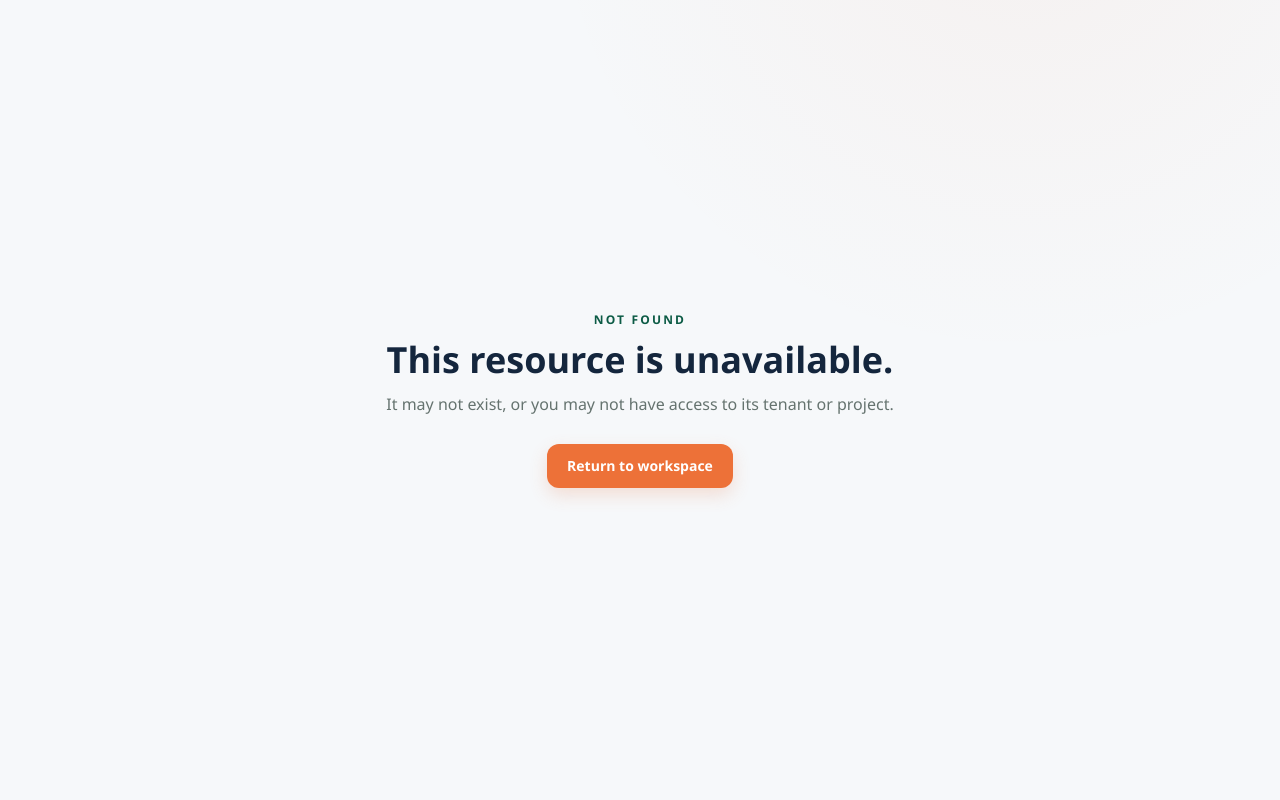
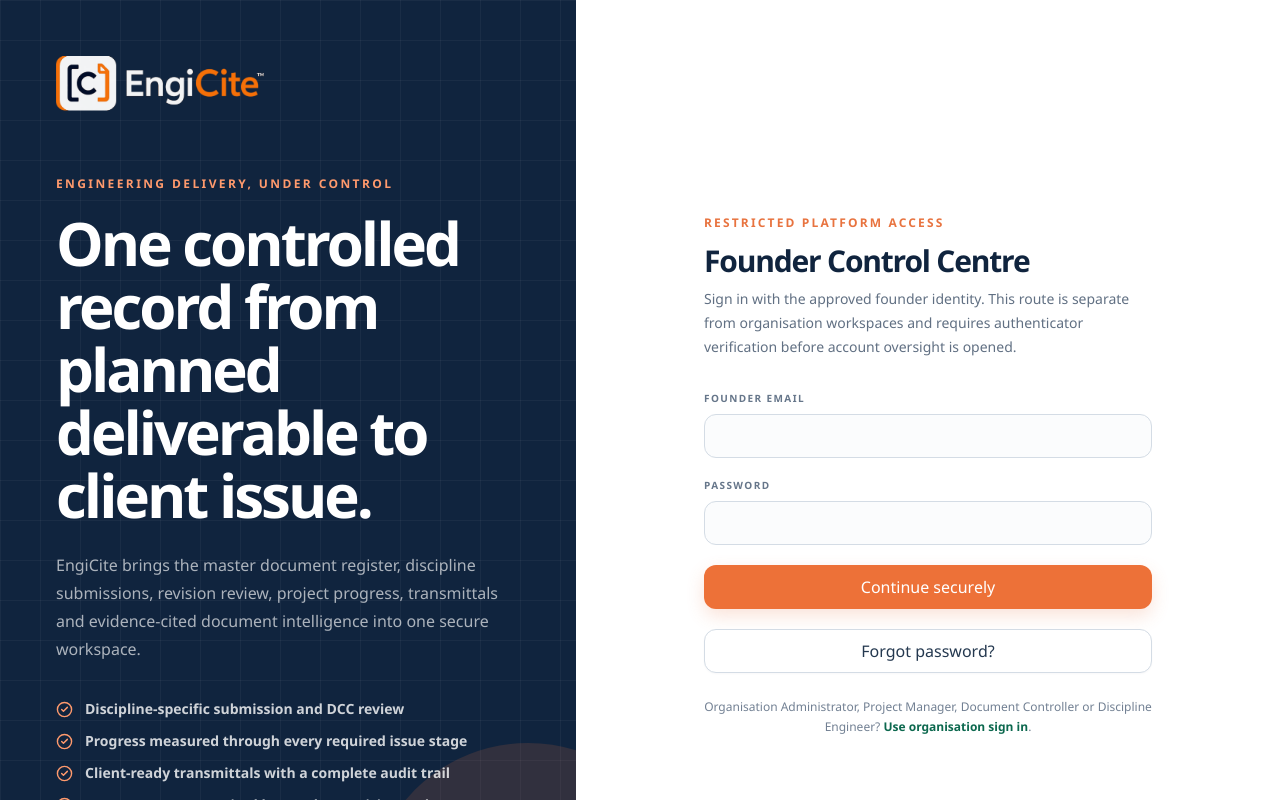
Before and after one commit to Glitterpen/EngiVault, a Next.js app in the folder apps/web/: page /founder-access in a window 1280 px wide. Before the commit this address had no page. Shown: the top 800 px of the page. Built offline with nearby package versions, Linux system fonts and the light colour scheme.

Commit message:
Separate founder authentication from organisations

```diff
--- a/apps/web/src/app/(auth)/actions.ts
+++ b/apps/web/src/app/(auth)/actions.ts
@@ -15,27 +15,32 @@
 const passwordResetSchema=z.object({password,confirmPassword:z.string()}).refine(value=>value.password===value.confirmPassword,{message:"Passwords must match.",path:["confirmPassword"]});
 const invitationDestination=/^\/invite\/([a-f0-9]{64})$/i;
 const loginRoles=new Set(["organisation_admin","project_admin","document_controller","engineer"]);
+const founderAccessSchema=z.object({
+  is_founder:z.boolean(),access_status:z.string(),require_mfa:z.boolean(),current_aal:z.string(),authorised:z.boolean(),
+});
 type AccessError={code?:string;message?:string;details?:string;hint?:string};
 const accessErrorSummary=(error:AccessError|null)=>error?{code:error.code,message:error.message,details:error.details,hint:error.hint}:null;
+
+function signInErrorMessage(error:{code?:string;status?:number}){
+  const code=error.code??`http_${error.status}`;
+  const guidance=code==="email_not_confirmed"
+    ? "Your email has not been verified. Open the secure account-verification email, then try again."
+    : code==="invalid_credentials"
+      ? "The email or password is incorrect. Check both entries and try again."
+      : code==="user_banned"
+        ? "This account is currently disabled. Contact the authorised account administrator."
+        : code==="over_request_rate_limit"
+          ? "Too many sign-in attempts. Wait a few minutes and try again."
+          : "Sign-in could not be completed. Try again shortly.";
+  return {message:`${guidance} Reference: ${code}.`,showResend:code==="email_not_confirmed"};
+}
 
 export async function login(_:AuthState, formData:FormData):Promise<AuthState> {
   const parsed=loginSchema.safeParse(Object.fromEntries(formData));
   if(!parsed.success) return {errors:parsed.error.flatten().fieldErrors};
   const supabase=await createClient();
   const {data:authentication,error}=await supabase.auth.signInWithPassword(parsed.data);
-  if(error){
-    const code=error.code??`http_${error.status}`;
-    const guidance=code==="email_not_confirmed"
-      ? "Your email has not been verified. Open the secure account-verification email sent for your organisation, then try again."
-      : code==="invalid_credentials"
-        ? "The email or password is incorrect. Check both entries and try again."
-        : code==="user_banned"
-          ? "This account is currently disabled. Contact an organisation administrator."
-          : code==="over_request_rate_limit"
-            ? "Too many sign-in attempts. Wait a few minutes and try again."
-            : "Sign-in could not be completed. Try again shortly.";
-    return {message:`${guidance} Reference: ${code}.`,showResend:code==="email_not_confirmed"};
-  }
+  if(error)return signInErrorMessage(error);
   const destination=safeAuthDestination(String(formData.get("next")??""));
   const invitation=destination.match(invitationDestination);
   if(invitation){
@@ -80,6 +85,28 @@
     return {message:"This account has no active organisation or authorised project role. Ask your Organisation Administrator for an invitation."};
   }
   redirect(destination);
+}
+
+export async function founderLogin(_:AuthState,formData:FormData):Promise<AuthState>{
+  const parsed=loginSchema.safeParse(Object.fromEntries(formData));
+  if(!parsed.success)return {errors:parsed.error.flatten().fieldErrors};
+  const supabase=await createClient();
+  const {error}=await supabase.auth.signInWithPassword(parsed.data);
+  if(error)return signInErrorMessage(error);
+  const {data,error:accessError}=await supabase.rpc("get_founder_access_status");
+  const access=founderAccessSchema.safeParse(data);
+  if(accessError||!access.success){
+    console.error("[auth] Founder access verification failed",accessErrorSummary(accessError));
+    await supabase.auth.signOut();
+    return {message:"Founder access could not be verified. Try again shortly."};
+  }
+  if(!access.data.is_founder||access.data.access_status!=="active"){
+    await supabase.auth.signOut();
+    return {message:"This identity is not authorised for the EngiCite Founder Control Centre."};
+  }
+  const requested=safeAuthDestination(String(formData.get("next")??""));
+  const destination=requested.startsWith("/founder")?requested:"/founder";
+  redirect(access.data.authorised?destination:"/founder/security");
 }
 export async function register(_:AuthState, formData:FormData):Promise<AuthState> {
   const requestedDestination=safeAuthDestination(String(formData.get("next")??""));
@@ -161,7 +188,7 @@
       .maybeSingle();
     if(invitationError||!data)return {message:"Password recovery can only be requested for the exact work email on an active project invitation."};
   }
-  const returnDestination=invitation?requestedDestination:"/app";
+  const returnDestination=invitation?requestedDestination:requestedDestination.startsWith("/founder")?"/founder":"/app";
   const appUrl=process.env.NEXT_PUBLIC_APP_URL ?? "http://127.0.0.1:3000";
   const confirmationUrl=passwordRecoveryConfirmationUrl(appUrl,returnDestination);
   const {error}=await supabase.auth.resetPasswordForEmail(parsed.data,{redirectTo:confirmationUrl});
--- /dev/null
+++ b/apps/web/src/app/(auth)/founder-access/page.tsx
@@ -0,0 +1,9 @@
+import {FounderLoginForm} from "@/components/founder-login-form";
+import {founderLogin,requestPasswordReset} from "../actions";
+
+export const metadata={title:"Founder sign in"};
+
+export default async function FounderAccessPage({searchParams}:{searchParams:Promise<{next?:string}>}){
+  const {next}=await searchParams;
+  return <FounderLoginForm action={founderLogin} resetAction={requestPasswordReset} next={next}/>;
+}
--- /dev/null
+++ b/apps/web/src/components/founder-login-form.tsx
@@ -0,0 +1,37 @@
+"use client";
+
+import Link from "next/link";
+import {useActionState} from "react";
+import type {AuthState} from "@/app/(auth)/actions";
+
+export function FounderLoginForm({
+  action,
+  resetAction,
+  next,
+}:{
+  action:(state:AuthState,data:FormData)=>Promise<AuthState>;
+  resetAction:(state:AuthState,data:FormData)=>Promise<AuthState>;
+  next?:string;
+}){
+  const [state,formAction,pending]=useActionState(action,undefined);
+  const [resetState,resetFormAction,resetPending]=useActionState(resetAction,undefined);
+  return <div className="w-full max-w-md">
+    <p className="text-xs font-extrabold uppercase tracking-[.18em] text-[#e8733f]">Restricted platform access</p>
+    <h2 className="mt-3 text-3xl font-semibold tracking-[-.04em] text-[#10243e]">Founder Control Centre</h2>
+    <p className="mt-2 text-sm leading-6 text-[#617083]">Sign in with the approved founder identity. This route is separate from organisation workspaces and requires authenticator verification before account oversight is opened.</p>
+    <form action={formAction} className="mt-8 space-y-5">
+      <input type="hidden" name="next" value={next?.startsWith("/founder")?next:"/founder"}/>
+      <Field label="Founder email" name="email" type="email" autoComplete="email" error={state?.errors?.email?.[0]??resetState?.errors?.email?.[0]}/>
+      <Field label="Password" name="password" type="password" autoComplete="current-password" error={state?.errors?.password?.[0]}/>
+      {state?.message&&<div className="rounded-xl border border-[#e3cbc5] bg-[#fff7f4] p-3 text-sm leading-6 text-[#7f3b26]" role="alert">{state.message}</div>}
+      {resetState?.message&&<div className="rounded-xl border border-[#d3ddd8] bg-[#eef4f1] p-3 text-sm leading-6" role="status">{resetState.message}</div>}
+      <button className="ev-button w-full" disabled={pending||resetPending}>{pending?"Verifying founder identity…":"Continue securely"}</button>
+      <button className="ev-button-secondary w-full justify-center" type="submit" formAction={resetFormAction} formNoValidate disabled={pending||resetPending}>{resetPending?"Requesting password reset…":"Forgot password?"}</button>
+    </form>
+    <p className="mt-6 text-center text-xs leading-5 text-[#728093]">Organisation Administrator, Project Manager, Document Controller or Discipline Engineer? <Link href="/login" className="font-bold text-[#0c684e] hover:underline">Use organisation sign in</Link>.</p>
+  </div>;
+}
+
+function Field({label,name,type,autoComplete,error}:{label:string;name:string;type:string;autoComplete:string;error?:string}){
+  return <label className="block"><span className="ev-label">{label}</span><input className="ev-input" name={name} type={type} autoComplete={autoComplete} required aria-invalid={Boolean(error)}/>{error&&<span className="mt-1.5 block text-xs text-red-700">{error}</span>}</label>;
+}
--- a/apps/web/src/lib/auth-destination.ts
+++ b/apps/web/src/lib/auth-destination.ts
@@ -6,6 +6,7 @@
     candidate === "/organisation/setup" ||
     candidate === "/founder" ||
     candidate === "/founder/security" ||
+    candidate.startsWith("/founder/") ||
     candidate.startsWith("/app/") ||
     candidate.startsWith("/app?") ||
     invitationPath.test(candidate)
--- a/apps/web/src/lib/auth.ts
+++ b/apps/web/src/lib/auth.ts
@@ -4,7 +4,7 @@
 import { createClient } from "@/lib/supabase/server";
 import {readAdminPreview} from "@/lib/admin-preview";
 
-export const requireAuthenticatedUser=cache(async()=>{const supabase=await createClient();const {data:{user}}=await supabase.auth.getUser();if(!user)redirect("/login");return {supabase,user};});
+export const requireAuthenticatedUser=cache(async(loginPath="/login")=>{const supabase=await createClient();const {data:{user}}=await supabase.auth.getUser();if(!user)redirect(loginPath);return {supabase,user};});
 export const requireUser=cache(async()=>{
  const authenticated=await requireAuthenticatedUser();
  const {data:organisations,error}=await authenticated.supabase.rpc("get_my_organisations").limit(1);
--- a/apps/web/src/lib/founder.ts
+++ b/apps/web/src/lib/founder.ts
@@ -49,7 +49,7 @@
 export type FounderUser=z.infer<typeof founderUserSchema>;
 
 export async function getFounderAccessStatus():Promise<FounderAccess>{
-  const {supabase}=await requireAuthenticatedUser();
+  const {supabase}=await requireAuthenticatedUser("/founder-access?next=%2Ffounder");
   const {data,error}=await supabase.rpc("get_founder_access_status");
   if(error)throw new Error(`Founder access verification failed: ${error.code}`);
   return accessSchema.parse(data);
--- /dev/null
+++ b/apps/web/src/lib/protected-route.ts
@@ -0,0 +1,3 @@
+export function protectedSignInPath(pathname:string){
+  return pathname.startsWith("/founder")?"/founder-access":"/login";
+}
--- a/apps/web/src/lib/supabase/proxy.ts
+++ b/apps/web/src/lib/supabase/proxy.ts
@@ -1,6 +1,7 @@
 import { createServerClient } from "@supabase/ssr";
 import { NextResponse, type NextRequest } from "next/server";
 import { publicEnv } from "@/lib/env";
+import {protectedSignInPath} from "@/lib/protected-route";
 
 export async function refreshSession(request: NextRequest, requestHeaders = new Headers(request.headers)) {
   let response = NextResponse.next({ request: { headers: requestHeaders } });
@@ -17,6 +18,9 @@
   });
   const { data: { user } } = await supabase.auth.getUser();
   const protectedRoute = request.nextUrl.pathname.startsWith("/app") || request.nextUrl.pathname.startsWith("/founder");
-  if (protectedRoute && !user) return NextResponse.redirect(new URL(`/login?next=${encodeURIComponent(request.nextUrl.pathname)}`, request.url));
+  if (protectedRoute && !user) {
+    const signInPath=protectedSignInPath(request.nextUrl.pathname);
+    return NextResponse.redirect(new URL(`${signInPath}?next=${encodeURIComponent(request.nextUrl.pathname)}`, request.url));
+  }
   return response;
 }
```
Also changed, not shown: 2 other files (tests, documents, lock files or other folders).
